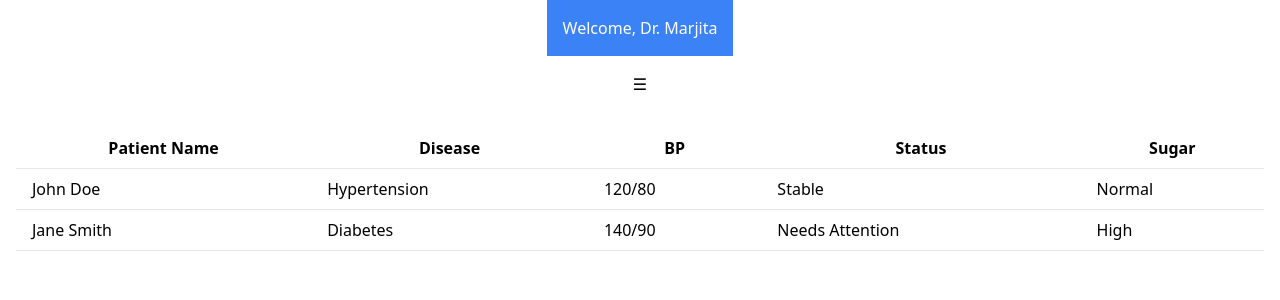
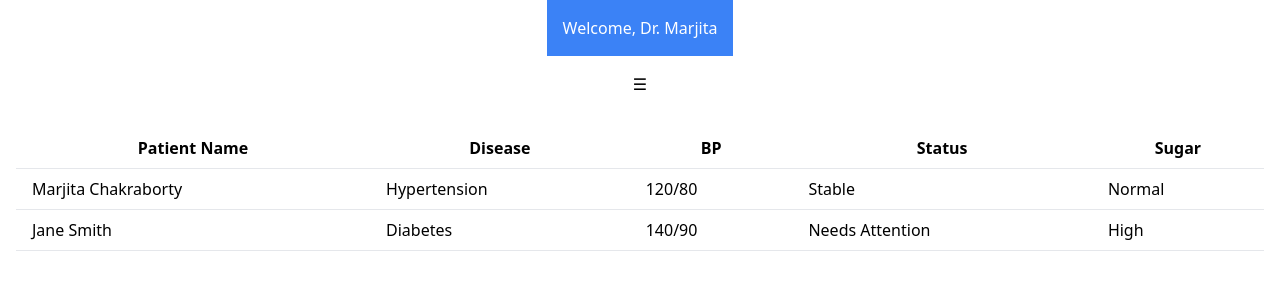
Before and after one commit to poddarbijaylaxmi/healthTrackerFE, a React (Create React App) app in the folder healthtracker/: page / in a window 1280 px wide. Shown: the top 300 px of the page. Built offline with nearby package versions, Linux system fonts and the light colour scheme.

Commit message:
update patient data

```diff
--- a/healthtracker/src/pages/Home.js
+++ b/healthtracker/src/pages/Home.js
@@ -8,7 +8,7 @@ import PatientTable from '../components/PatientTableComponent';
 const Home = () => {
   const patients = [
     {
-      name: 'John Doe',
+      name: 'Marjita Chakraborty',
       disease: 'Hypertension',
       bp: '120/80',
       status: 'Stable',
```
